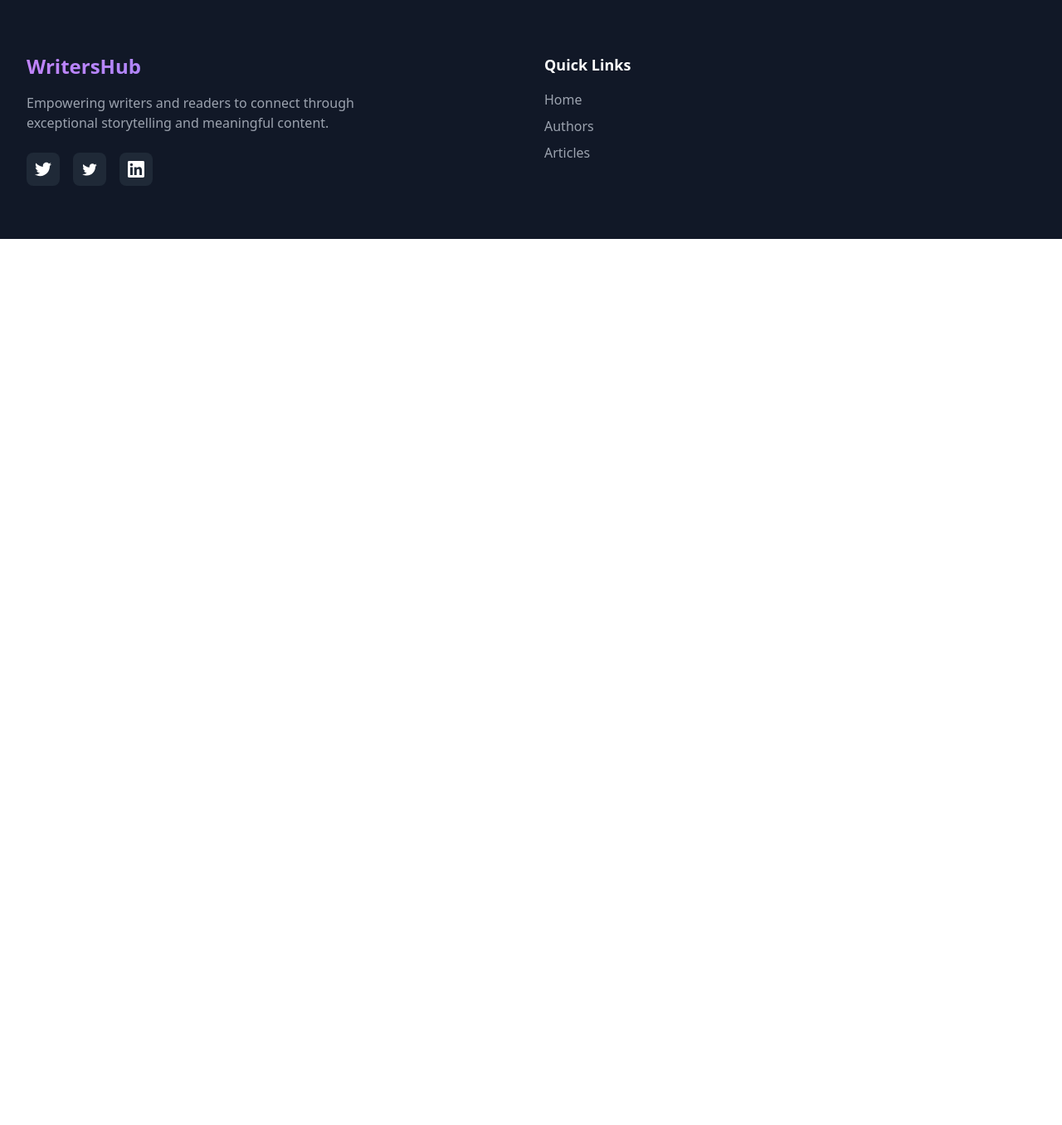
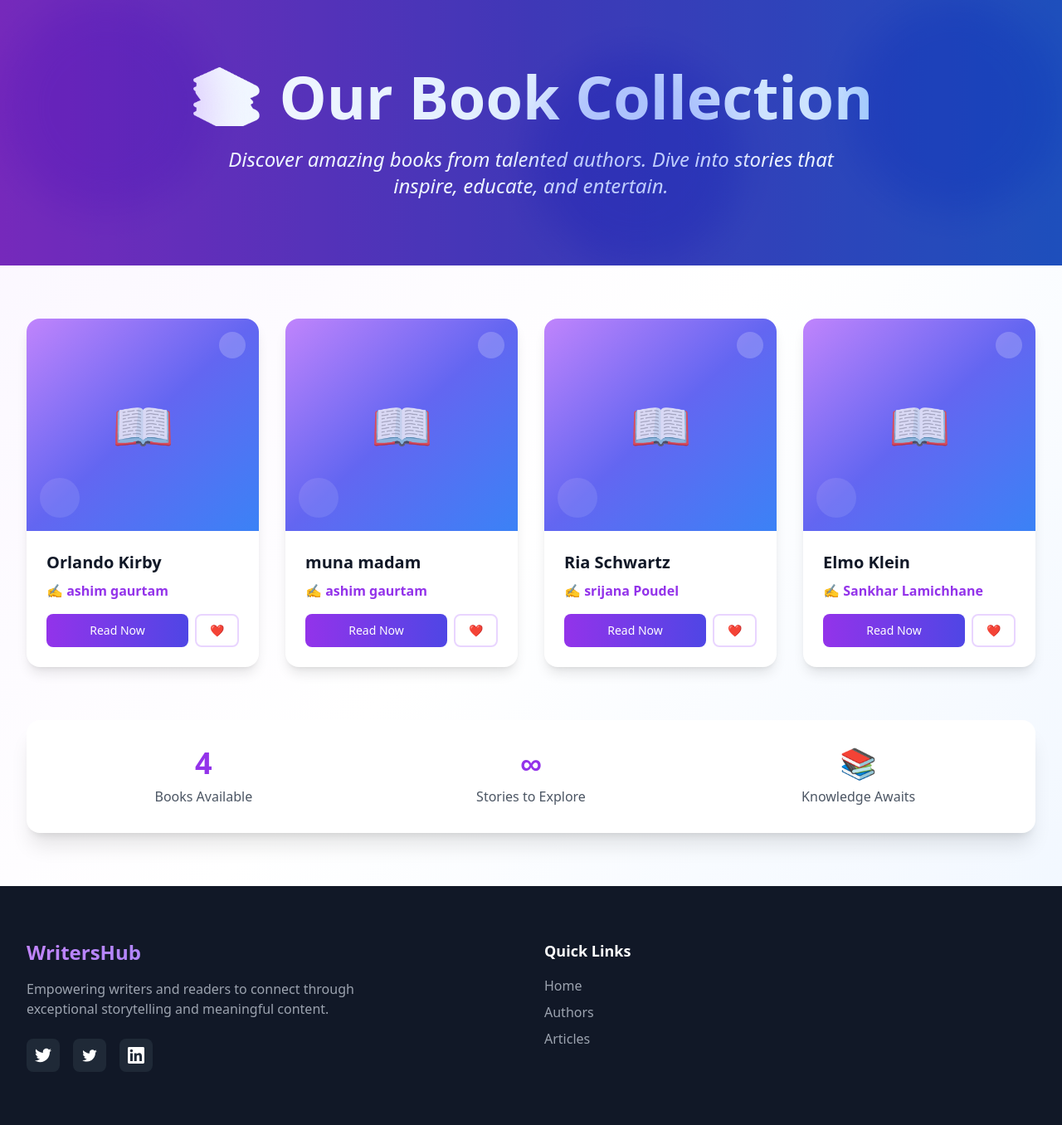
Before and after one commit to ashimgautam01/django, a Django app: page /books in a window 1280 px wide. Shown: the part 64-1420 px from the top of the page at 83% size. Before the commit the page ends 352 px from the top, so only its background shows below. Run offline with Django 5.2, Linux system fonts and the light colour scheme; data comes from the database, SQL or seed files in the repository; both versions use the stored data as it was after the commit; some libraries are stand-ins or nearby versions.

Commit message:
book display

```diff
--- a/library/home/templates/books.html
+++ b/library/home/templates/books.html
@@ -1,6 +1,94 @@
 {% extends "base.html" %}
-{% block title %}book{% endblock title %}
+{% block title %}Books Collection{% endblock title %}
 {% block content %}
 
-<h1></h1>
+<body class="bg-gradient-to-br from-purple-50 via-white to-blue-50 min-h-screen">
+
+    <div class="relative overflow-hidden bg-gradient-to-r from-purple-600 via-indigo-600 to-blue-600 text-white">
+        <div class="absolute inset-0 bg-black opacity-20"></div>
+        <div class="relative max-w-7xl mx-auto px-4 sm:px-6 lg:px-8 py-20">
+            <div class="text-center">
+                <h1 class="text-5xl md:text-7xl font-bold mb-6 bg-gradient-to-r from-white to-blue-200 bg-clip-text text-transparent">
+                    📚 Our Book Collection
+                </h1>
+                <p class="text-xl md:text-2xl text-blue-50 max-w-3xl mx-auto italic">
+                    Discover amazing books from talented authors. Dive into stories that inspire, educate, and entertain.
+                </p>
+            </div>
+        </div>
+
+        <div class="absolute top-0 left-0 w-64 h-64 bg-purple-300 rounded-full mix-blend-multiply filter blur-xl opacity-70 animate-pulse"></div>
+        <div class="absolute top-0 right-0 w-64 h-64 bg-blue-300 rounded-full mix-blend-multiply filter blur-xl opacity-70 animate-pulse animation-delay-2000"></div>
+        <div class="absolute bottom-0 left-1/2 w-64 h-64 bg-indigo-300 rounded-full mix-blend-multiply filter blur-xl opacity-70 animate-pulse animation-delay-4000"></div>
+    </div>
+
+    <div class="max-w-7xl mx-auto px-4 sm:px-6 lg:px-8 py-16">
+        <div class="grid grid-cols-1 md:grid-cols-2 lg:grid-cols-3 xl:grid-cols-4 gap-8">
+            {% for book in book %}
+            <div class="group bg-white rounded-2xl shadow-lg hover:shadow-2xl transition-all duration-500 transform hover:-translate-y-2 overflow-hidden">
+
+                <div class="relative h-64 bg-gradient-to-br from-purple-400 via-indigo-500 to-blue-500 flex items-center justify-center">
+                    <div class="absolute inset-0 bg-black opacity-0 group-hover:opacity-10 transition-opacity duration-300"></div>
+
+                    <div class="text-white text-6xl opacity-80 group-hover:scale-110 transition-transform duration-300">
+                        📖
+                    </div>
+
+                    <div class="absolute top-4 right-4 w-8 h-8 bg-white bg-opacity-20 rounded-full"></div>
+                    <div class="absolute bottom-4 left-4 w-12 h-12 bg-white bg-opacity-10 rounded-full"></div>
+                </div>
+
+                <div class="p-6">
+                    <div class="mb-4">
+                        <h3 class="text-xl font-bold text-gray-900 mb-2 group-hover:text-purple-600 transition-colors duration-300">
+                            {{ book.name }}
+                        </h3>
+                        <p class="text-purple-600 font-semibold flex items-center">
+
+                            {% for b in book.author.all %}
+                            <span class="mr-2">✍️ {{b.name}}</span>
+                            {% endfor %}
+                        </p>
+                    </div>
+                    <div class="flex gap-2">
+                        <button class="flex-1 py-2 px-4 bg-gradient-to-r from-purple-600 to-indigo-600 text-white rounded-lg hover:from-purple-700 hover:to-indigo-700 transition-all duration-300 font-medium text-sm transform hover:scale-105">
+                            Read Now
+                        </button>
+                        <button class="py-2 px-4 border-2 border-purple-200 text-purple-600 rounded-lg hover:bg-purple-50 transition-all duration-300 font-medium text-sm">
+                            ❤️
+                        </button>
+                    </div>
+                </div>
+
+                <div class="absolute inset-0 bg-gradient-to-t from-purple-600 to-transparent opacity-0 group-hover:opacity-5 transition-opacity duration-300 pointer-events-none"></div>
+            </div>
+            {% endfor %}
+        </div>
+    </div>
+    <div class="max-w-7xl mx-auto px-4 sm:px-6 lg:px-8 pb-16">
+        <div class="bg-white rounded-2xl shadow-xl p-8">
+            <div class="grid grid-cols-1 md:grid-cols-3 gap-8 text-center">
+                <div class="group">
+                    <div class="text-4xl font-bold text-purple-600 mb-2 group-hover:text-indigo-600 transition-colors duration-300">
+                        {{ book|length }}
+                    </div>
+                    <div class="text-gray-600 font-medium">Books Available</div>
+                </div>
+                <div class="group">
+                    <div class="text-4xl font-bold text-purple-600 mb-2 group-hover:text-blue-600 transition-colors duration-300">
+                        ∞
+                    </div>
+                    <div class="text-gray-600 font-medium">Stories to Explore</div>
+                </div>
+                <div class="group">
+                    <div class="text-4xl font-bold text-purple-600 mb-2 group-hover:text-indigo-600 transition-colors duration-300">
+                        📚
+                    </div>
+                    <div class="text-gray-600 font-medium">Knowledge Awaits</div>
+                </div>
+            </div>
+        </div>
+    </div>
+
+</body>
 {% endblock content %}
--- a/library/home/views.py
+++ b/library/home/views.py
@@ -12,7 +12,7 @@ def home(request):
 def Books_page(request):
     data=Books.objects.all()
     print(data)
-    return render(request,'books.html')
+    return render(request,'books.html',{'book':data})
 
 
 def single_Book(request,id):
```
Also changed, not shown: library/db.sqlite3.
